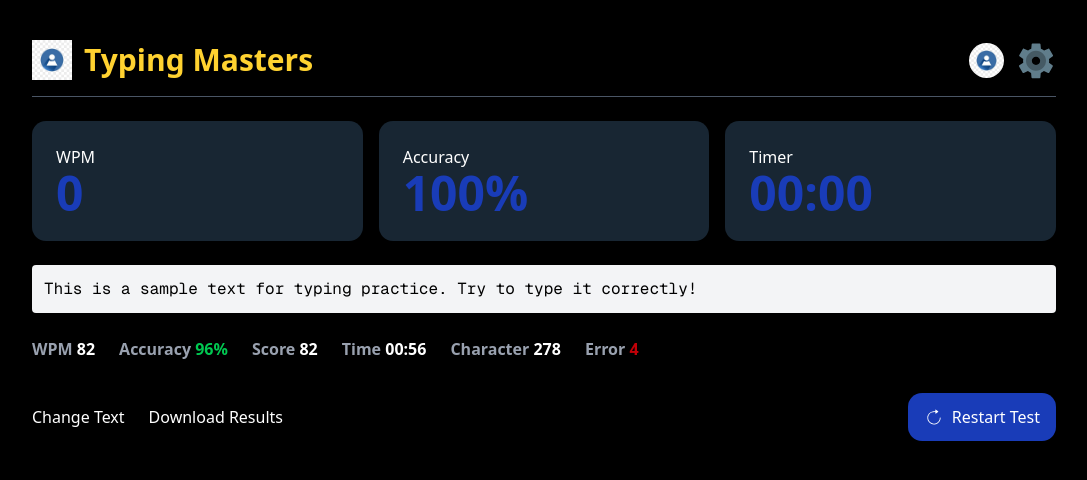
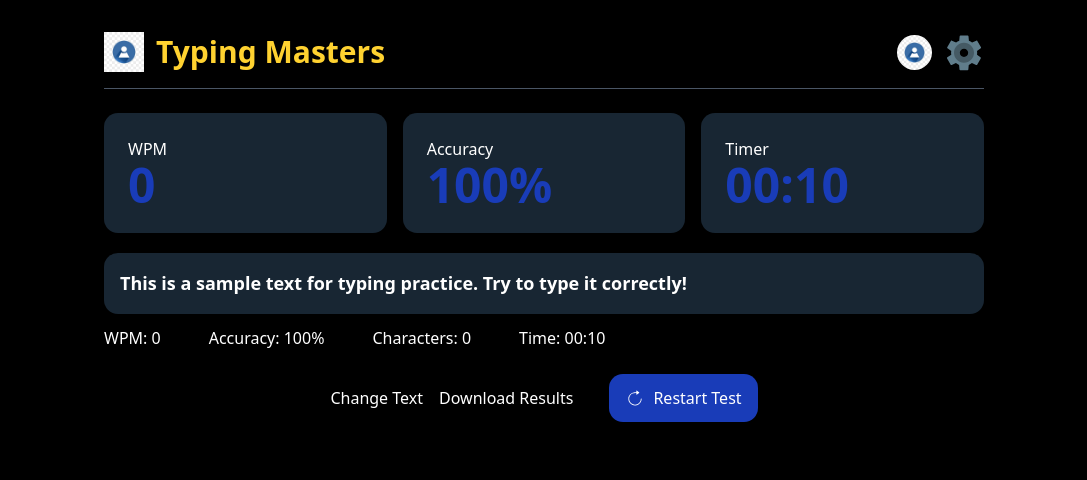
Before and after one commit to Abhishek-0899/Speedtester, a Next.js app: page /pages/Dashboard in a window 1280 px wide. Shown: the top 480 px of the page, without its empty margins (96-1183 px from the left). Built offline with nearby package versions, Linux system fonts and the light colour scheme.

Commit message:
added a typing setup will value upated for wpm,time result, reset and accuracy

```diff
--- a/app/pages/Dashboard/page.tsx
+++ b/app/pages/Dashboard/page.tsx
@@ -1,30 +1,53 @@
 "use client";
+import { useEffect, useRef, useState } from "react";
+import Image from "next/image";
 import { FcSettings } from "react-icons/fc";
-import Image from "next/image";
 import { CiRedo } from "react-icons/ci";
-import { useEffect, useRef, useState } from "react";
 
 export default function Dashboard() {
-  const jsonText = {
-    text: "This is a sample text for typing practice. Try to type it correctly!",
+  const jsonText =
+    "This is a sample text for typing practice. Try to type it correctly!";
+
+  const [usertext, setUserText] = useState("");
+  const [started, setStarted] = useState(false);
+
+  // 10-second countdown
+  const [timeLeft, setTimeLeft] = useState(10);
+  const intervalRef = useRef(null);
+
+  // WPM Formula
+  const correctChars = usertext.length;
+  const wpm =
+    timeLeft < 10
+      ? Math.floor((correctChars * 60) / (5 * (10 - timeLeft)))
+      : 0;
+
+  // Start 10-sec countdown timer
+  useEffect(() => {
+    if (started && timeLeft > 0) {
+      intervalRef.current = setInterval(() => {
+        setTimeLeft((t) => t - 1);
+      }, 1000);
+    }
+    return () => clearInterval(intervalRef.current);
+  }, [started]);
+
+  // Stop timer at 0
+  useEffect(() => {
+    if (timeLeft === 0) {
+      clearInterval(intervalRef.current);
+    }
+  }, [timeLeft]);
+
+  // Reset function
+  const resetTest = () => {
+    setUserText("");
+    setStarted(false);
+    setTimeLeft(10);
   };
 
-  const [userInput, setUserInput] = useState("");
-  const inputRef = useRef<HTMLTextAreaElement | null>(null);
-
-  useEffect(() => {
-    inputRef.current?.focus();
-  }, []);
-
-  const correctChars = userInput
-    .split("")
-    .filter((char, idx) => char === jsonText.text[idx]).length;
-
-  const accuracy = ((correctChars / jsonText.text.length) * 100).toFixed(2);
-
   return (
-    <div className="min-h-screen bg-black px-6 md:px-12 pt-6">
-      <div className="max-w-5xl mx-auto">
+    <div className="min-h-screen bg-black px-50 pt-4">
       {/* NAVBAR */}
       <nav className="flex items-center justify-between w-full py-4">
         <div className="flex items-center gap-3">
@@ -51,84 +74,94 @@ export default function Dashboard() {
 
       {/* STATS */}
       <div className="grid grid-cols-1 md:grid-cols-3 gap-4">
+        {/* WPM */}
         <div className="rounded-xl bg-[#182633] p-6">
           <h1 className="text-white">WPM</h1>
-            <h1 className="text-blue-800 font-bold text-4xl md:text-5xl">0</h1>
-          </div>
-
-          <div className="rounded-xl bg-[#182633] p-6">
-            <h1 className="text-white">Accuracy</h1>
           <h1 className="text-blue-800 font-bold text-4xl md:text-5xl">
-              100%
+            {wpm}
           </h1>
         </div>
 
+        {/* Accuracy placeholder */}
+        <div className="rounded-xl bg-[#182633] p-6">
+          <h1 className="text-white">Accuracy</h1>
+          <h1 className="text-blue-800 font-bold text-4xl md:text-5xl">100%</h1>
+        </div>
+
+        {/* Timer */}
         <div className="rounded-xl bg-[#182633] p-6">
           <h1 className="text-white">Timer</h1>
           <h1 className="text-blue-800 font-bold text-4xl md:text-5xl">
-              00:00
+            00:{String(timeLeft).padStart(2, "0")}
           </h1>
         </div>
       </div>
 
-        {/* Read-only text */}
-        <div className="relative mb-3 bg-gray-100 p-3 mt-6 rounded font-mono">
-          {jsonText.text.split("").map((char, idx) => {
-            let color = "black";
-            if (userInput[idx]) {
-              color = userInput[idx] === char ? "green" : "red";
-            }
+      {/* TEXT BOX */}
+      <div className="flex justify-center mt-5">
+        <div className="rounded-xl bg-[#182633] p-4 w-full font-semibold md:w-[100%] relative">
+          {/* Base Text */}
+          <p className="text-white text-lg leading-relaxed select-none">
+            {jsonText}
+          </p>
+
+          {/* Overlay Text */}
+          <p className="absolute top-4 left-4 text-lg leading-relaxed pointer-events-none z-10">
+            {jsonText.split("").map((char, index) => {
+              const typedChar = usertext[index];
+
+              let color = "";
+              if (typedChar == null) color = "text-transparent";
+              else if (typedChar === char) color = "text-green-400";
+              else color = "text-red-500";
+
               return (
-              <span key={idx} style={{ color }}>
+                <span key={index} className={color}>
                   {char}
                 </span>
               );
             })}
+          </p>
 
-          <textarea
-            ref={inputRef}
-            value={userInput}
-            onChange={(e) => setUserInput(e.target.value)}
-            className="absolute inset-0 w-full h-full bg-transparent text-transparent caret-black resize-none outline-none"
-            style={{ fontFamily: "monospace" }}
+          {/* Invisible Input */}
+          <input
+            type="text"
+            autoFocus
+            className="absolute inset-0 w-full h-full opacity-0"
+            value={usertext}
+            disabled={timeLeft === 0}
+            onChange={(e) => {
+              if (!started) setStarted(true);
+              if (timeLeft === 0) return; // stop typing
+              setUserText(e.target.value);
+            }}
           />
+        </div>
       </div>
 
       {/* BOTTOM STATS */}
-        <div className="flex flex-wrap gap-6 mt-6 text-gray-400 font-semibold">
-          <h1>
-            WPM <span className="text-white">82</span>
-          </h1>
-          <h1>
-            Accuracy <span className="text-green-500">96%</span>
-          </h1>
-          <h1>
-            Score <span className="text-white">82</span>
-          </h1>
-          <h1>
-            Time <span className="text-white font-bold">00:56</span>
-          </h1>
-          <h1>
-            Character <span className="text-white">278</span>
-          </h1>
-          <h1>
-            Error <span className="text-red-700">4</span>
-          </h1>
+      <div className="flex items-center gap-12 mt-3 text-white">
+        <h1>WPM: {wpm}</h1>
+        <h1>Accuracy: 100%</h1>
+        <h1>Characters: {usertext.length}</h1>
+        <h1>Time: 00:{String(timeLeft).padStart(2, "0")}</h1>
       </div>
 
       {/* BUTTONS */}
-        <div className="flex flex-col md:flex-row justify-between items-center gap-4 mt-8">
-          <div className="flex gap-6 text-white">
-            <h1>Change Text</h1>
-            <h1>Download Results</h1>
+      <div className="flex flex-col md:flex-row justify-center items-center gap-4 mt-6">
+        <div className="flex mr-5 gap-4">
+          <h1 className="text-white">Change Text</h1>
+          <h1 className="text-white">Download Results</h1>
         </div>
 
-          <button className="text-white flex items-center justify-center gap-2 bg-blue-800 px-4 py-3 rounded-xl w-full md:w-auto">
+        <button
+          onClick={resetTest}
+          className="text-white flex items-center justify-center gap-2 bg-blue-800 px-4 py-3 rounded-xl w-full md:w-auto"
+        >
           <CiRedo className="text-xl" />
           <span>Restart Test</span>
         </button>
       </div>
     </div>
-    </div>
   );
 }
```
Lines whose indentation alone changed are shown as unchanged.
